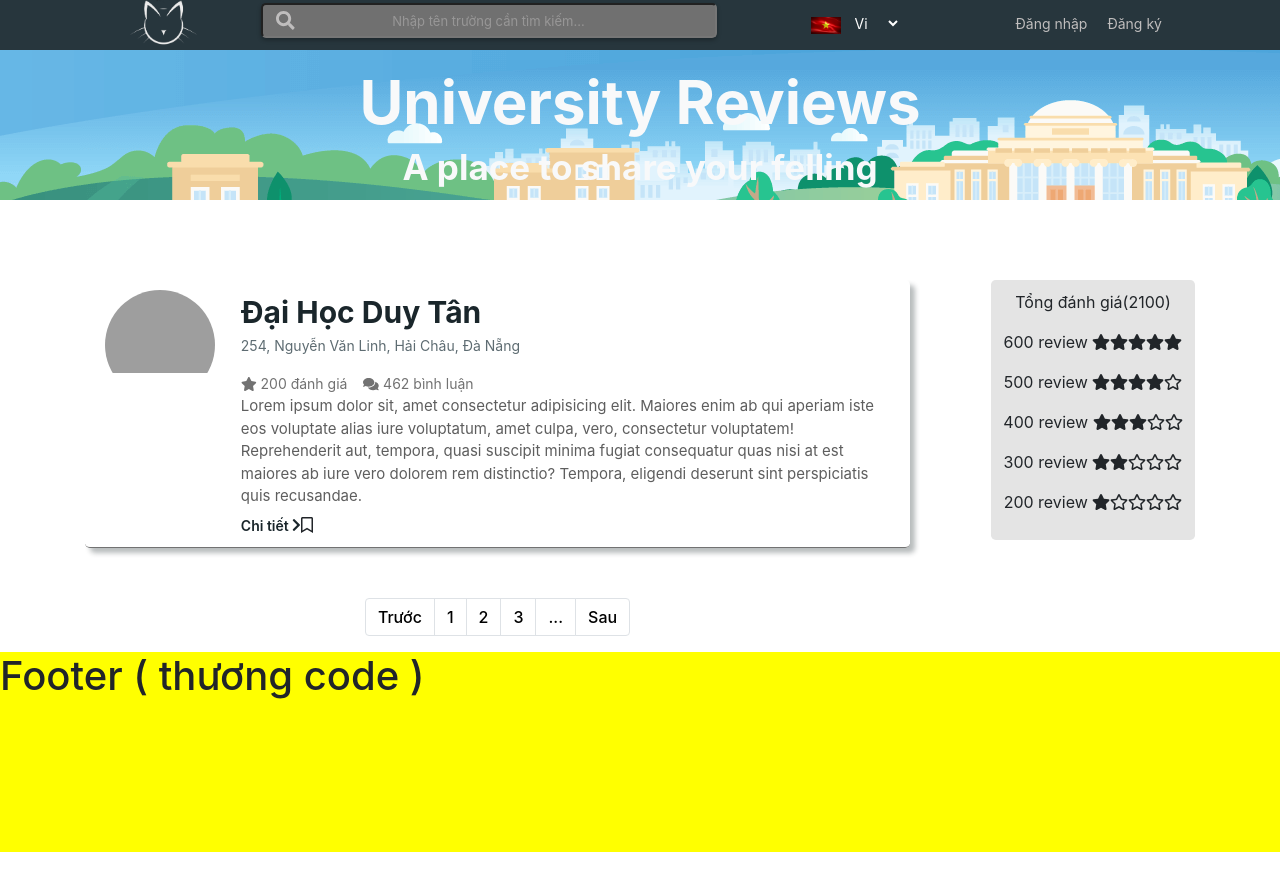
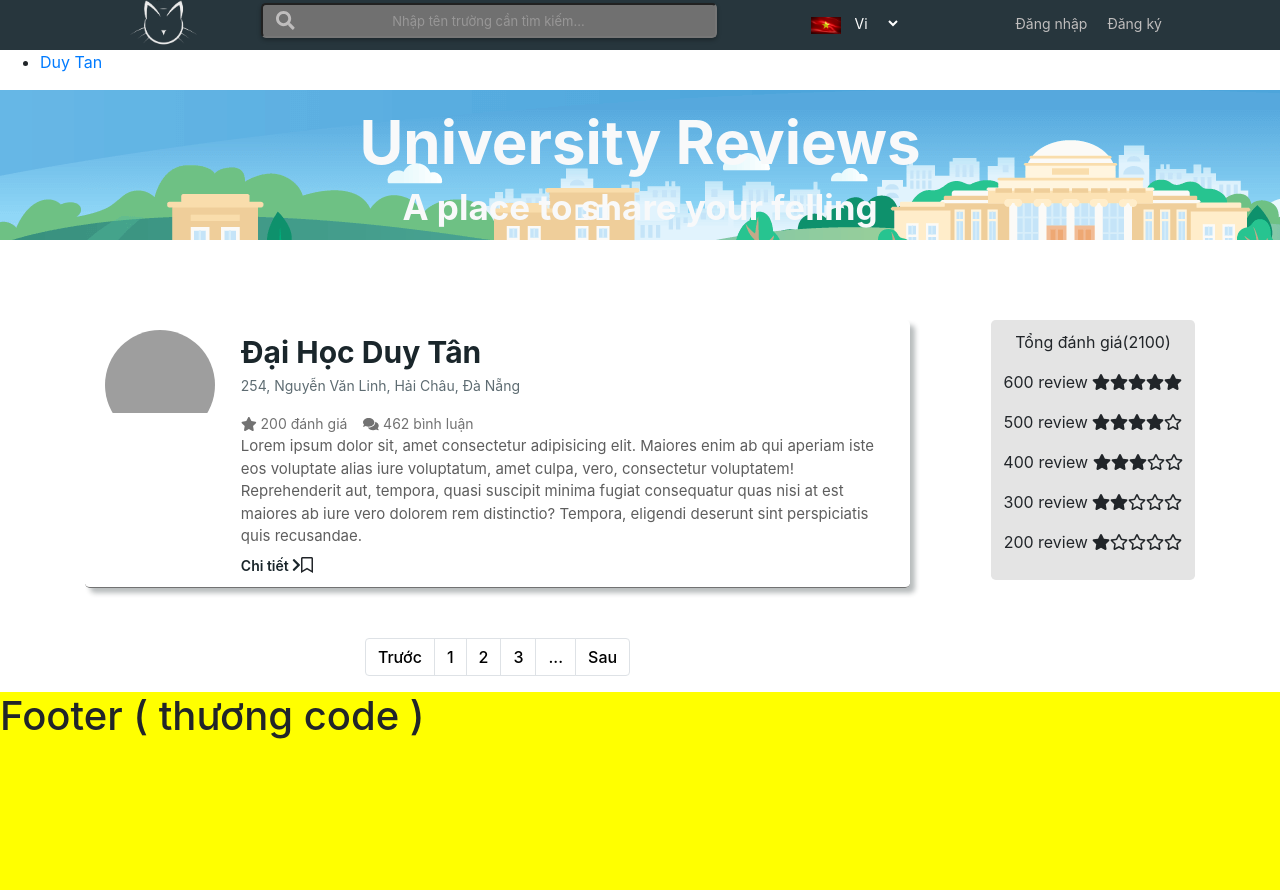
Before and after one commit to nvmt2/university-reviews-fe, a React (Create React App) app: page / in a window 1280 px wide. Before the commit the page ends 852 px from the top, so only its background shows below. Built offline with nearby package versions, Linux system fonts and the light colour scheme; grey boxes are pictures that could not be loaded; the HTML template or start-up script is replaced by a standard one.

Commit message:
create topic page

```diff
--- a/src/components/body/home-page/index.js
+++ b/src/components/body/home-page/index.js
@@ -1,29 +1,19 @@
 import React from "react";
 import "./../style.css";
-// import { NavLink } from "react-router-dom";
+import { NavLink } from "react-router-dom";
 
-// const data = [
-//   {
-//     name: "Duy Tan",
-//     slug: "dtu",
-//     rating: 5,
-//   },
-//   {
-//     name: "Dai hoc bach khoa",
-//     slug: "bku",
-//     rating: 4,
-//   },
-//   {
-//     name: "Dai hoc Ha Noi",
-//     slug: "hn",
-//     rating: 4,
-//   },
-// ];
-// const slugs = data.map((item) => item.slug);
+const data = [
+  {
+    name: "Duy Tan",
+    slug: "dtu",
+    rating: 5,
+  },
+];
+const slugs = data.map((item) => item.slug);
 function Index({ match }) {
   return (
     <div>
-      {/* <div>
+      <div>
         <ul>
           {data.map((item, index) => (
             <li>
@@ -36,12 +26,12 @@
                   };
                 }}
               >
-                Xem binh luận {item.name}
+                 {item.name}
               </NavLink>
             </li>
           ))}
         </ul>
-      </div> */}
+      </div>
 
       <div>
         <div id="banner">
--- a/src/components/body/topic/index.js
+++ b/src/components/body/topic/index.js
@@ -1,8 +1,9 @@
 import React, { useEffect } from "react";
-import { useParams, useHistory } from "react-router-dom";
+import { useParams, useHistory, useLocation } from "react-router-dom";
 import "./../style.css";
 
 function Index({ location }) {
+
   // const slugs = location.state ? location.state.slugs : [];
   // const checkslugs = (nameSlug) => nameSlug === slug;
   // useEffect(() => {
@@ -15,7 +16,7 @@
 
   useEffect(() => {
     //Check current param with array params in data
-    if (!location.state) history.push("/error");
+    if (!location.state) history.push("/notfound");
   }, []);
   return (
     <div>
--- a/src/components/login/SignIn.js
+++ b/src/components/login/SignIn.js
@@ -9,6 +9,7 @@
 import "./style.css";
 
 function SignIn() {
+
   let title = useRef(null);
   let formSignIn = useRef(null);
 
```
